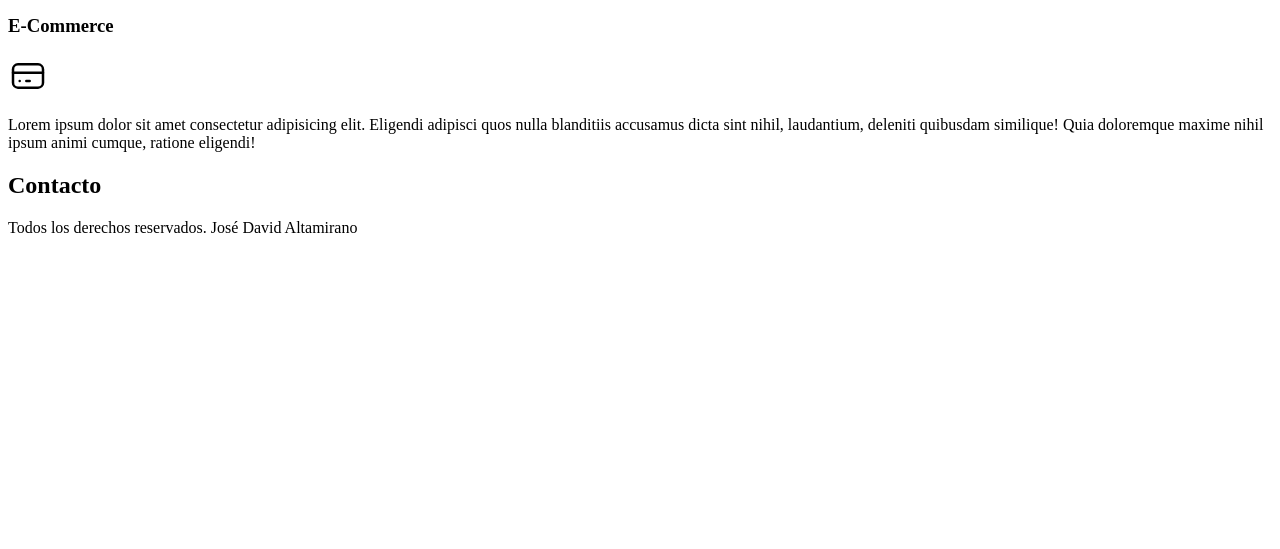
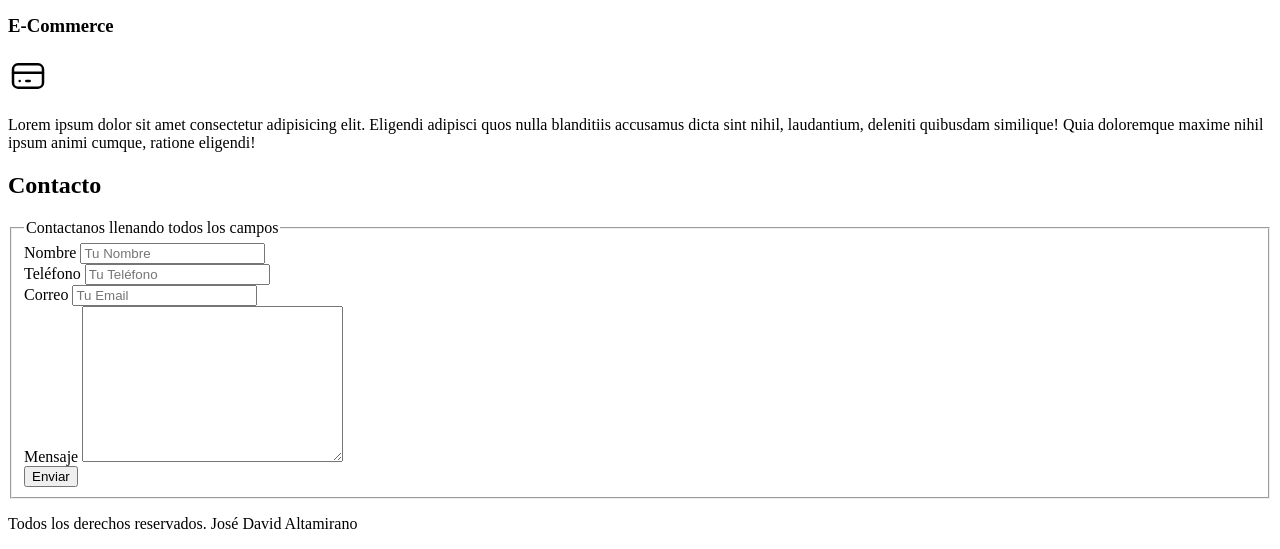
Before and after one commit to jdaltamiranodev/freelancer_inicio_practica, a plain HTML site: page index.html in a window 1280 px wide. Shown: the part 687-1236 px from the top of the page. Before the commit the page ends 940 px from the top, so only its background shows below. Drawn offline with Linux system fonts and the light colour scheme.

Commit message:
Se agrega la seccion de Contacto

```diff
--- a/index.html
+++ b/index.html
@@ -85,6 +85,38 @@
 
     <section>
         <h2>Contacto</h2>
+        <form action="">
+            <fieldset>
+                <legend> Contactanos llenando todos los campos</legend>
+
+                <div>
+                    <label for="">Nombre</label>
+                    <input type="text" placeholder="Tu Nombre">
+                </div>
+
+                <div>
+                    <label for="">Teléfono</label>
+                    <input type="text" placeholder="Tu Teléfono">
+                </div>
+
+                <div>
+                    <label for="">Correo</label>
+                    <input type="text" placeholder="Tu Email">
+                </div>
+
+
+                <div>
+                    <label for="">Mensaje</label>
+                    <textarea name="" id="" cols="30" rows="10"></textarea>
+                </div>
+
+
+                <div>
+                    <input type="submit" value="Enviar">
+                </div>
+
+            </fieldset>
+        </form>
     </section>
 
 
```
